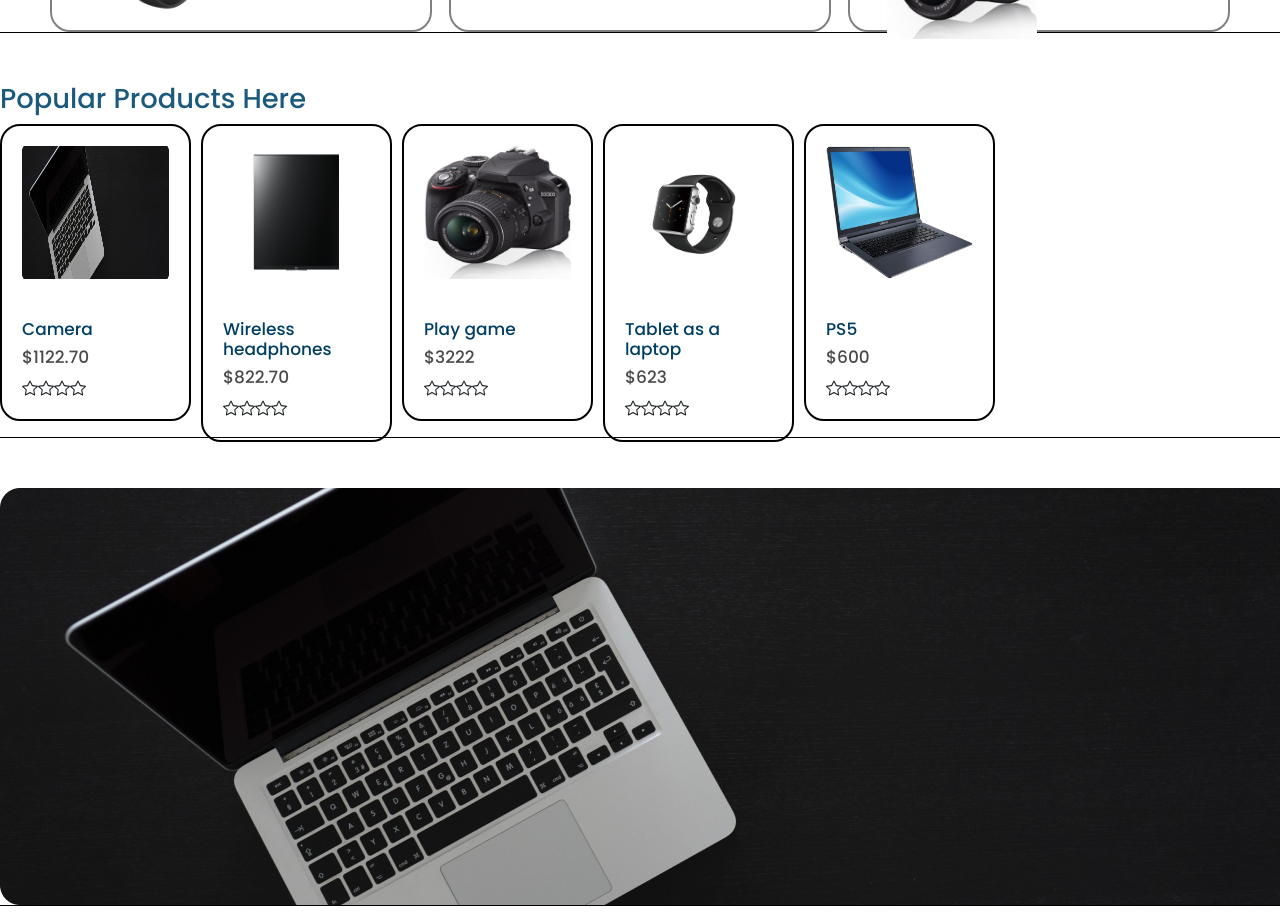
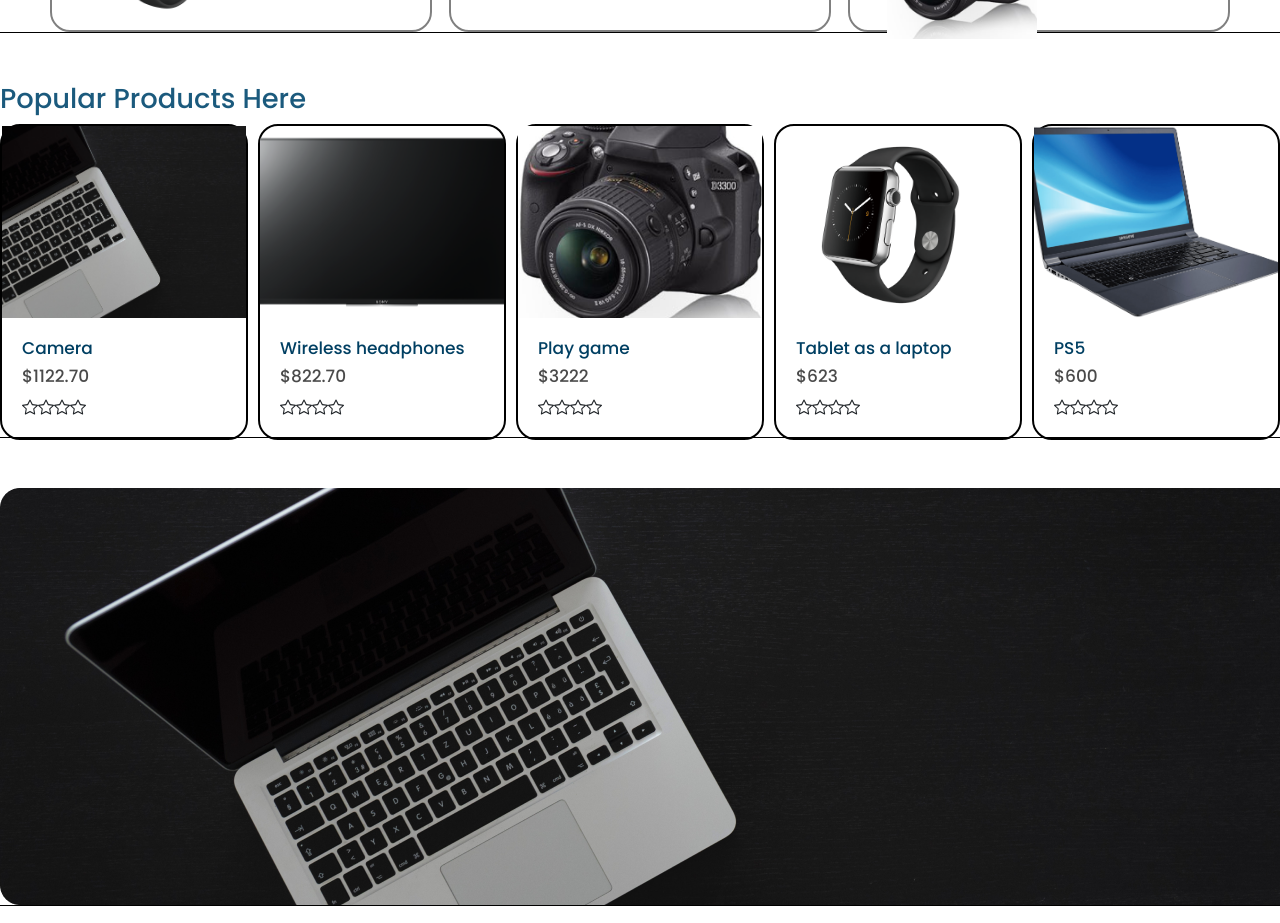
Before and after one commit to TurbatBay/e-commerce-react, a React (Create React App) app in the folder e-commerce/: page / in a window 1280 px wide. Shown: the part 940-1863 px from the top of the page. Built offline with nearby package versions, Linux system fonts and the light colour scheme.

Commit message:
fixed popular image

```diff
--- a/e-commerce/src/App.css
+++ b/e-commerce/src/App.css
@@ -161,7 +161,7 @@
   display: flex;
   justify-content: space-between;
   gap: 10px;
-  width: 30%;
+  width: 100%;
 }
 
 
@@ -182,9 +182,14 @@
 .popular-flex > div {
   padding: 20px;
 }
-.popular-flex > img {
+/* .popular-flex > img {
   padding: 20px;
   display: flex;;
+} */
+.popular-card-img {
+  width: 100%;
+  height: 15vw;
+  object-fit: cover;
 }
 
 
--- a/e-commerce/src/components/Cart.jsx
+++ b/e-commerce/src/components/Cart.jsx
@@ -6,7 +6,7 @@ function Cart(props) {
   return (
     <div className='popular-card'>
       <div className="popular-flex">
-          <img src={props.imgURL} width="187px" height="173px" alt='image'/>
+          <img src={props.imgURL} className="popular-card-img" height="173px" alt='image'/>
           <div>
               <h2>{props.title}</h2>
               <h3>{props.price}</h3>
--- a/package.json
+++ b/package.json
@@ -1,5 +1,6 @@
 {
   "dependencies": {
+    "react-alice-carousel": "^2.7.0",
     "react-bootstrap-icons": "^1.10.2"
   }
 }
```
Also changed, not shown: 1 other file (tests, documents, lock files or other folders).
